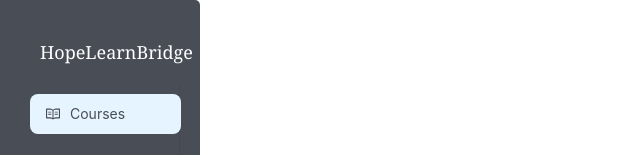
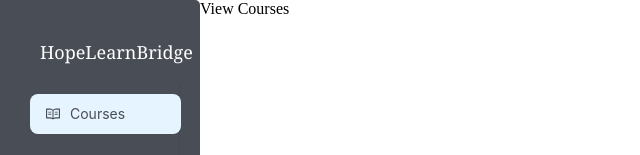
Before and after one commit to Hamdeh-Belal/HopeLearnBridge, a React (Vite) app in the folder frontend/: page /teacher in a window 1280 px wide. Shown: the top 155 px of the page, without its empty margins (0-640 px from the left). Built offline with nearby package versions, Linux system fonts and the light colour scheme.

Commit message:
Merged PR 72: Added the ViewCourse component
updated routing in main.tsx to include ViewCourse as the default component for the /teacher route

Related work items: #149

```diff
--- /dev/null
+++ b/frontend/src/components/course/Course.const.ts
@@ -0,0 +1 @@
+export const COURSE_DATA_TESTID = 'course';
--- /dev/null
+++ b/frontend/src/components/course/Course.style.ts
@@ -0,0 +1,5 @@
+import styled from 'styled-components';
+
+export const CourseContainer=styled.div`
+    display: flex;
+`;
--- /dev/null
+++ b/frontend/src/components/course/index.ts
@@ -0,0 +1 @@
+export {default} from './Course';
--- a/frontend/src/components/sidebar/Sidebar.tsx
+++ b/frontend/src/components/sidebar/Sidebar.tsx
@@ -8,7 +8,7 @@ const Sidebar: FC<SidebarProps> = ({ items }) => {
   const commonItems: SidebarItem[] = [
     {
       key: 'Courses',
-      label: <Link to="/courses">Courses</Link>,
+      label: <Link to="/teacher">Courses</Link>,
       icon: <ReadOutlined />,
     },
   ];
--- a/frontend/src/main.tsx
+++ b/frontend/src/main.tsx
@@ -6,6 +6,7 @@ import { BrowserRouter, Route, Routes } from 'react-router-dom';
 import GlobalStyles from './styles/GlobalStyles';
 import Home from './pages/home';
 import Teacher from './pages/teacher';
+import ViewCourses from './pages/viewcourses';
 import CreateCourse from './components/createcourse';
 
 ReactDOM.createRoot(document.getElementById('root')!).render(
@@ -16,6 +17,7 @@ ReactDOM.createRoot(document.getElementById('root')!).render(
         <Routes>
           <Route path="/" element={<Home />} />
           <Route path="/teacher" element={<Teacher />}>
+            <Route index element={<ViewCourses />} />
             <Route path="create-course" element={<CreateCourse />} />
           </Route>
         </Routes>
--- /dev/null
+++ b/frontend/src/pages/viewcourses/ViewCourses.style.ts
@@ -0,0 +1,5 @@
+import styled from 'styled-components';
+
+export const ViewCourseContainer=  styled.div`
+    display: flex;
+`;
--- /dev/null
+++ b/frontend/src/pages/viewcourses/ViewCourses.tsx
@@ -0,0 +1,11 @@
+import { ViewCourseContainer } from './ViewCourses.style';
+
+const ViewCourses = () => {
+  return (
+    <ViewCourseContainer>
+      View Courses
+    </ViewCourseContainer>
+  );
+};
+
+export default ViewCourses;
--- /dev/null
+++ b/frontend/src/pages/viewcourses/index.ts
@@ -0,0 +1 @@
+export { default } from './ViewCourses';
```
Also changed, not shown: frontend/src/components/course/Course.tsx (added, +12 -0 lines), 1 other file (tests, documents, lock files or other folders).
